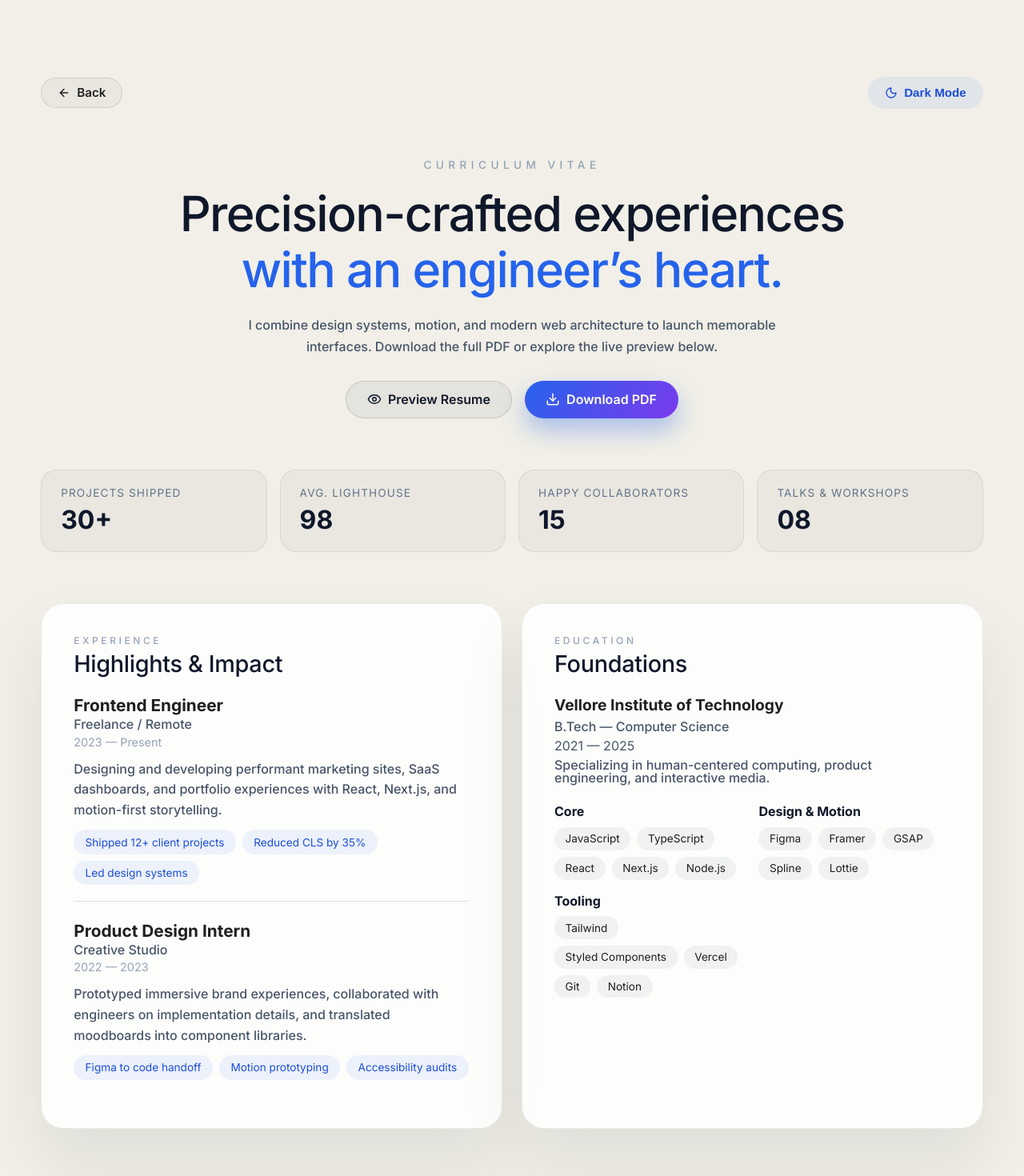
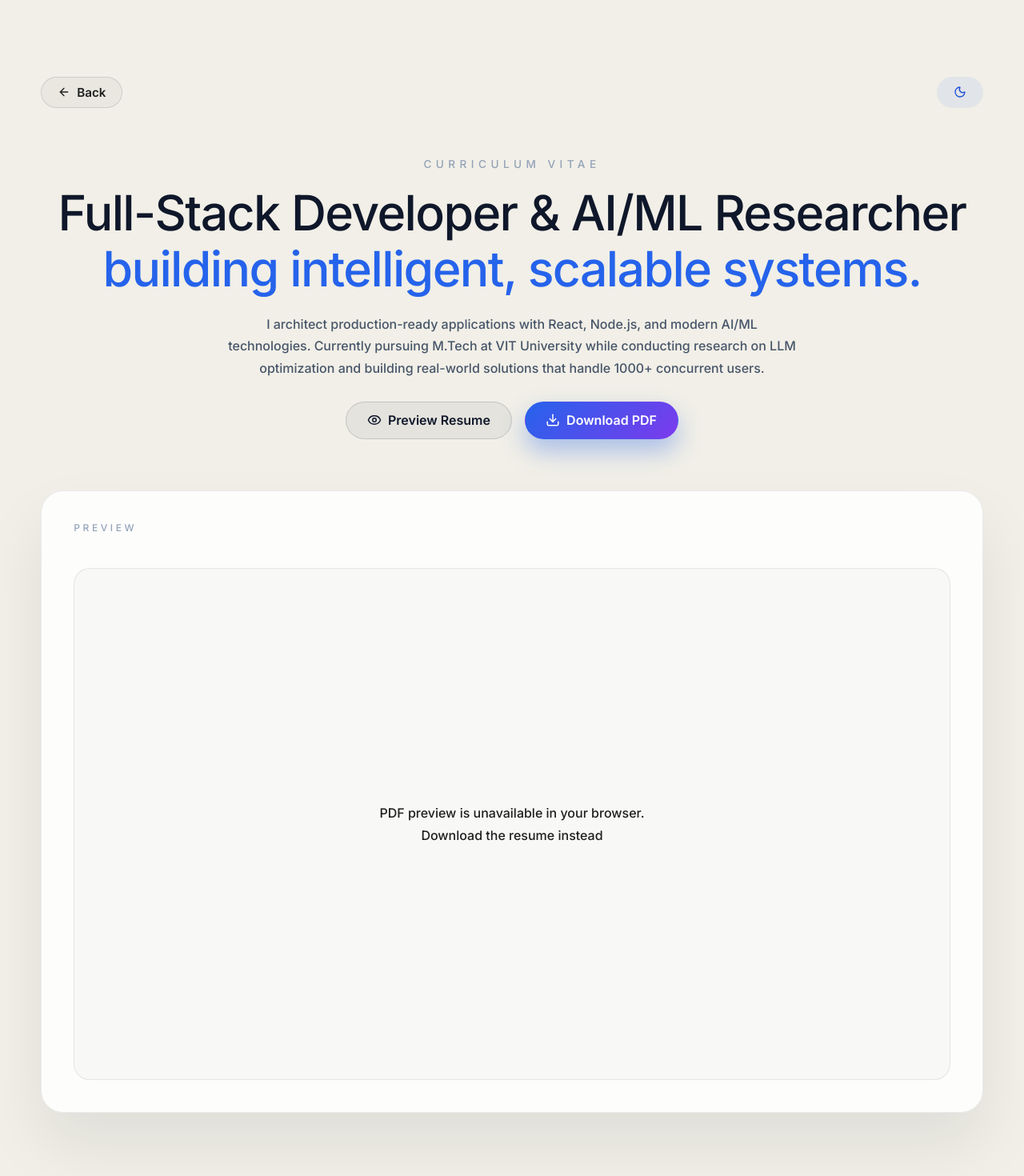
Before and after one commit to gautamk01/Portfolio_website, a Next.js app: page /resume in a window 1280 px wide. Shown: the top 1470 px of the page at 80% size. Built offline with nearby package versions, Linux system fonts and the light colour scheme; a web font is replaced by a local one.

Commit message:
- Resume update

```diff
--- a/src/app/resume/page.tsx
+++ b/src/app/resume/page.tsx
@@ -1,5 +1,4 @@
 "use client";
-
 import React, { useEffect, useRef } from "react";
 import Link from "next/link";
 import { ArrowLeft, Download, Eye, Moon, Sun } from "lucide-react";
@@ -9,56 +8,6 @@ import gsap from "gsap";
 
 const resumeUrl = "/gautam_resume.pdf";
 
-const experience = [
-  {
-    role: "Frontend Engineer",
-    company: "Freelance / Remote",
-    period: "2023 — Present",
-    summary:
-      "Designing and developing performant marketing sites, SaaS dashboards, and portfolio experiences with React, Next.js, and motion-first storytelling.",
-    highlights: ["Shipped 12+ client projects", "Reduced CLS by 35%", "Led design systems"],
-  },
-  {
-    role: "Product Design Intern",
-    company: "Creative Studio",
-    period: "2022 — 2023",
-    summary:
-      "Prototyped immersive brand experiences, collaborated with engineers on implementation details, and translated moodboards into component libraries.",
-    highlights: ["Figma to code handoff", "Motion prototyping", "Accessibility audits"],
-  },
-];
-
-const education = [
-  {
-    school: "Vellore Institute of Technology",
-    degree: "B.Tech — Computer Science",
-    period: "2021 — 2025",
-    details: "Specializing in human-centered computing, product engineering, and interactive media.",
-  },
-];
-
-const skillGroups = [
-  {
-    title: "Core",
-    items: ["JavaScript", "TypeScript", "React", "Next.js", "Node.js"],
-  },
-  {
-    title: "Design & Motion",
-    items: ["Figma", "Framer", "GSAP", "Spline", "Lottie"],
-  },
-  {
-    title: "Tooling",
-    items: ["Tailwind", "Styled Components", "Vercel", "Git", "Notion"],
-  },
-];
-
-const highlights = [
-  { label: "Projects shipped", value: "30+" },
-  { label: "Avg. Lighthouse", value: "98" },
-  { label: "Happy collaborators", value: "15" },
-  { label: "Talks & workshops", value: "08" },
-];
-
 const ResumePage = () => {
   const { theme, toggleTheme } = useTheme();
   const pageRef = useRef<HTMLDivElement>(null);
@@ -67,7 +16,9 @@ const ResumePage = () => {
     if (!pageRef.current) return;
 
     const ctx = gsap.context(() => {
-      const tl = gsap.timeline({ defaults: { duration: 0.8, ease: "power3.out" } });
+      const tl = gsap.timeline({
+        defaults: { duration: 0.8, ease: "power3.out" },
+      });
 
       tl.from(".resume-hero > *", {
         opacity: 0,
@@ -111,15 +62,20 @@ const ResumePage = () => {
         <Link href="/" className="toolbar-btn back-btn">
           <ArrowLeft size={16} /> Back
         </Link>
-        <button type="button" className="toolbar-btn theme-toggle" onClick={toggleTheme}>
+        <button
+          type="button"
+          className="toolbar-btn theme-toggle"
+          onClick={toggleTheme}
+          aria-label="Toggle theme"
+        >
           {theme === "light" ? (
-            <>
-              <Moon size={16} /> Dark Mode
-            </>
+            <span className="theme-icon">
+              <Moon size={16} />
+            </span>
           ) : (
-            <>
-              <Sun size={16} /> Light Mode
-            </>
+            <span className="theme-icon">
+              <Sun size={16} />
+            </span>
           )}
         </button>
       </div>
@@ -127,13 +83,14 @@ const ResumePage = () => {
       <div className="resume-hero">
         <p className="resume-eyebrow">Curriculum Vitae</p>
         <h1 className="resume-title">
-          Precision-crafted experiences
-          <span> with an engineer’s heart.</span>
+          Full-Stack Developer & AI/ML Researcher
+          <span> building intelligent, scalable systems.</span>
         </h1>
         <p className="resume-subtitle">
-          I combine design systems, motion, and modern web architecture to
-          launch memorable interfaces. Download the full PDF or explore the live
-          preview below.
+          I architect production-ready applications with React, Node.js, and
+          modern AI/ML technologies. Currently pursuing M.Tech at VIT University
+          while conducting research on LLM optimization and building real-world
+          solutions that handle 1000+ concurrent users.
         </p>
         <div className="resume-actions">
           <a href="#resume-preview" className="resume-btn ghost">
@@ -150,82 +107,9 @@ const ResumePage = () => {
         </div>
       </div>
 
-      <div className="resume-metrics">
-        {highlights.map((highlight) => (
-          <div className="resume-metric" key={highlight.label}>
-            <span>{highlight.label}</span>
-            <strong>{highlight.value}</strong>
-          </div>
-        ))}
-      </div>
-
-      <div className="resume-grid">
-        <section className="resume-card">
-          <header className="resume-card__header">
-            <p className="tag">Experience</p>
-            <h2>Highlights & Impact</h2>
-          </header>
-          <div className="timeline">
-            {experience.map((item) => (
-              <article className="timeline-item" key={item.role}>
-                <div className="timeline-meta">
-                  <h3>{item.role}</h3>
-                  <p>{item.company}</p>
-                  <span>{item.period}</span>
-                </div>
-                <p className="timeline-summary">{item.summary}</p>
-                <ul className="timeline-highlights">
-                  {item.highlights.map((point) => (
-                    <li key={point}>{point}</li>
-                  ))}
-                </ul>
-              </article>
-            ))}
-          </div>
-        </section>
-
-        <section className="resume-card">
-          <header className="resume-card__header">
-            <p className="tag">Education</p>
-            <h2>Foundations</h2>
-          </header>
-          {education.map((item) => (
-            <div className="education" key={item.school}>
-              <h3>{item.school}</h3>
-              <p>{item.degree}</p>
-              <span>{item.period}</span>
-              <p className="education-details">{item.details}</p>
-            </div>
-          ))}
-
-          <div className="skill-groups">
-            {skillGroups.map((group) => (
-              <div className="skill-group" key={group.title}>
-                <h4>{group.title}</h4>
-                <div className="skill-chips">
-                  {group.items.map((skill) => (
-                    <span className="skill-chip" key={skill}>
-                      {skill}
-                    </span>
-                  ))}
-                </div>
-              </div>
-            ))}
-          </div>
-        </section>
-      </div>
-
       <section id="resume-preview" className="resume-preview-card">
         <div className="resume-card__header">
           <p className="tag">Preview</p>
-          <h2>See the PDF in context</h2>
-          <p className="preview-support-text">
-            The embedded preview works best on modern browsers. If it doesn’t
-            load, use the download link below.
-          </p>
-          <a href={resumeUrl} download className="resume-btn secondary">
-            <Download size={16} /> Download copy
-          </a>
         </div>
         <div className="preview-frame">
           <object
--- a/src/app/resume/resume.css
+++ b/src/app/resume/resume.css
@@ -58,14 +58,32 @@
 
 .theme-toggle {
   cursor: pointer;
-  background: rgba(37, 99, 235, 0.08);
-  border-color: transparent;
-  color: #1d4ed8;
+  background: var(--theme-toggle-bg, rgba(37, 99, 235, 0.08));
+  border: 1px solid var(--theme-toggle-border, transparent);
+  color: var(--theme-toggle-color, #1d4ed8);
+  transition: background 0.3s ease, color 0.3s ease, border-color 0.3s ease;
 }
 
 .resume-page.dark .theme-toggle {
-  background: rgba(56, 189, 248, 0.15);
-  color: #7dd3fc;
+  --theme-toggle-bg: rgba(56, 189, 248, 0.15);
+  --theme-toggle-color: #7dd3fc;
+  --theme-toggle-border: rgba(56, 189, 248, 0.3);
+}
+
+.theme-toggle:hover {
+  background: var(--theme-toggle-bg-hover, rgba(37, 99, 235, 0.15));
+  border-color: var(--theme-toggle-border-hover, rgba(37, 99, 235, 0.3));
+}
+
+.resume-page.dark .theme-toggle:hover {
+  --theme-toggle-bg-hover: rgba(56, 189, 248, 0.25);
+  --theme-toggle-border-hover: rgba(56, 189, 248, 0.5);
+}
+
+.theme-icon {
+  display: flex;
+  align-items: center;
+  justify-content: center;
 }
 
 .resume-eyebrow {
```
